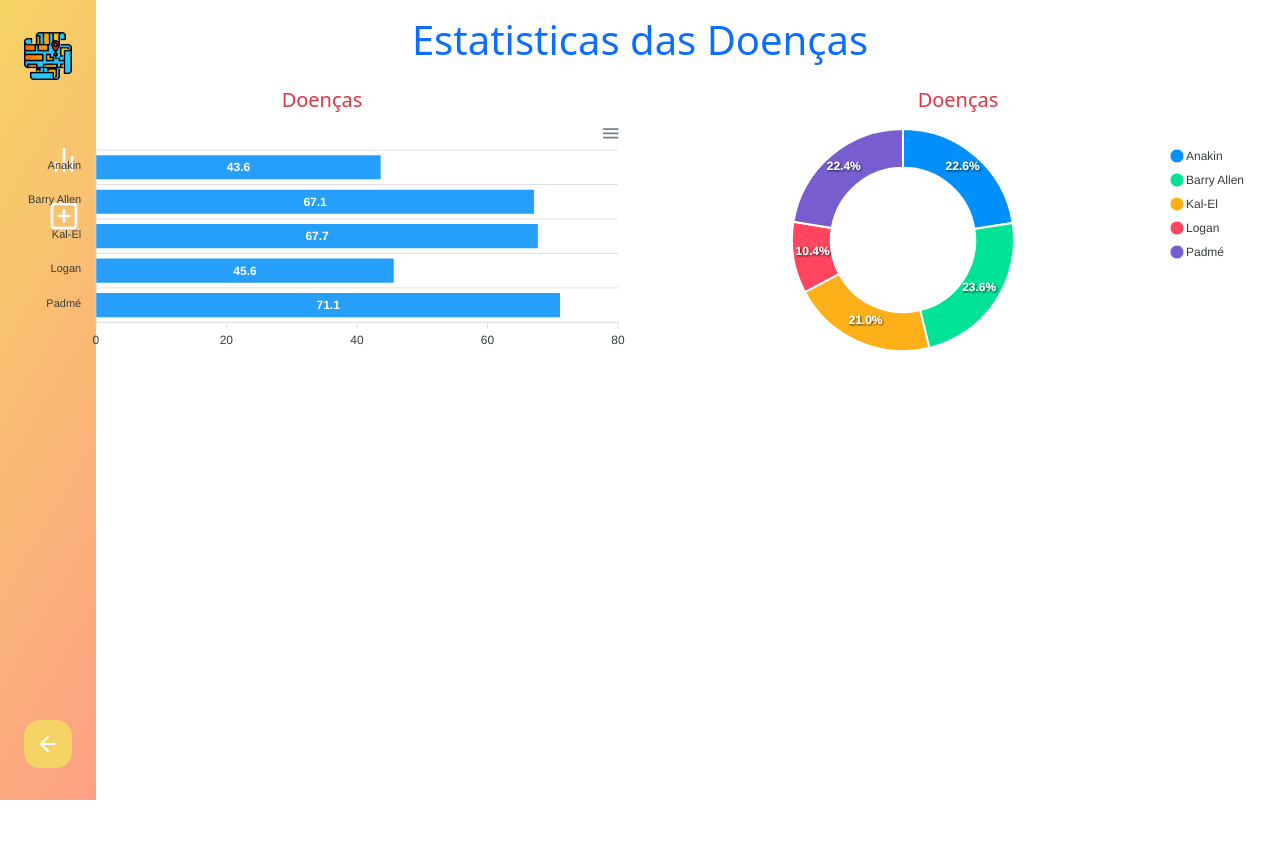
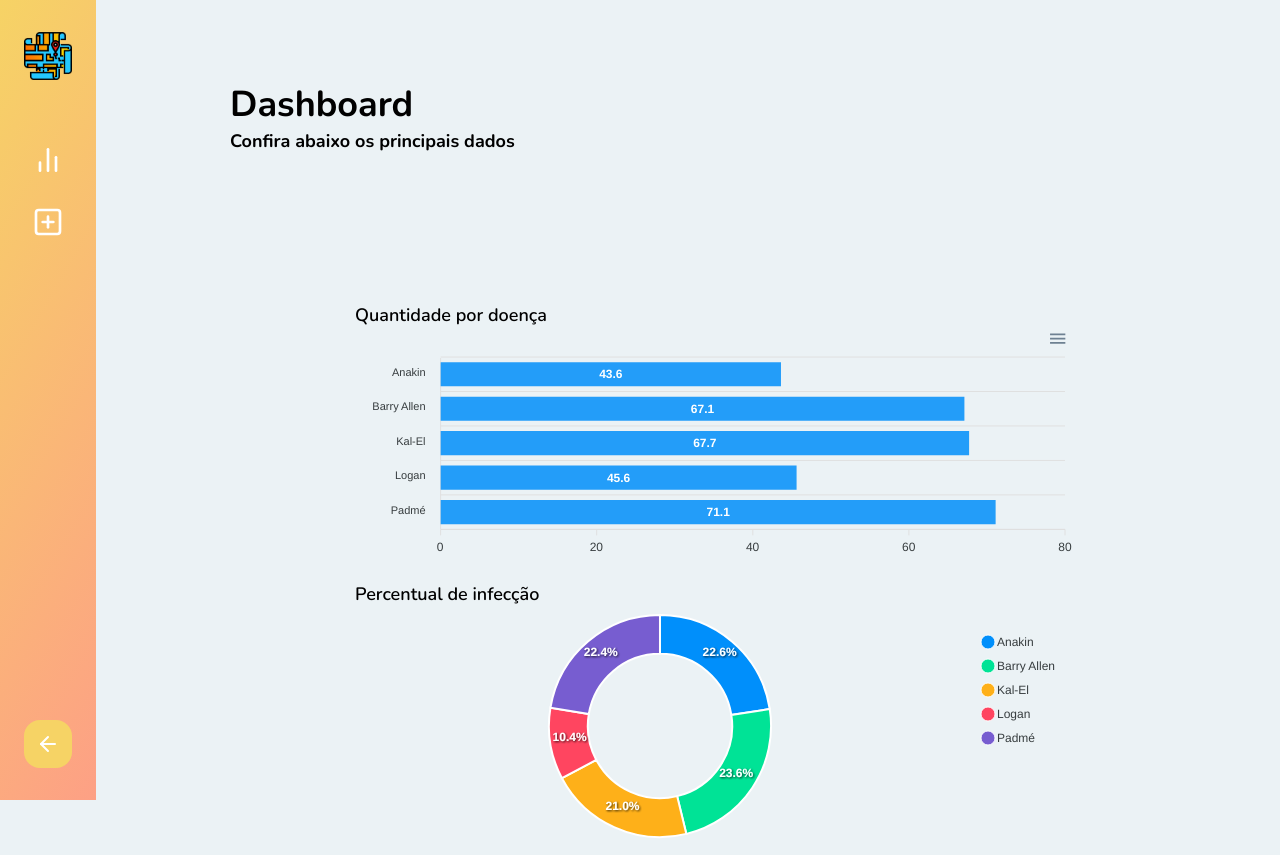
Before and after one commit to ViniciusRodrigues11/i-mappy, a React (Create React App) app: page /dashboard in a window 1280 px wide. Before the commit the page ends 800 px from the top, so only its background shows below. Built offline with nearby package versions, Linux system fonts and the light colour scheme; sample sign-in values are in the browser's storage.

Commit message:
removing bootstrap and fix dashboard css

```diff
--- a/package.json
+++ b/package.json
@@ -12,7 +12,6 @@
     "@types/react-dom": "^16.9.0",
     "apexcharts": "^3.26.3",
     "axios": "^0.20.0",
-    "bootstrap": "^5.0.1",
     "leaflet": "^1.7.1",
     "react": "^16.13.1",
     "react-apexcharts": "^1.3.9",
--- a/src/components/BarChart/index.tsx
+++ b/src/components/BarChart/index.tsx
@@ -35,6 +35,7 @@ const BarChart = () => {
             // tipo do gráfico
             type="bar"
             height="240"
+            style={{minWidth: 720}}
         />
     );
 }
--- a/src/components/DonutChart/index.tsx
+++ b/src/components/DonutChart/index.tsx
@@ -24,6 +24,7 @@ const DonutChart = () => {
             // tipo do gráfico
             type="donut"
             height="240"
+            style={{minWidth: 720}}
         />
     );
 }
--- a/src/index.tsx
+++ b/src/index.tsx
@@ -1,7 +1,6 @@
 import React from 'react';
 import ReactDOM from 'react-dom';
 import App from './App';
-import 'bootstrap/dist/css/bootstrap.css'
 
 
 ReactDOM.render(
--- a/src/pages/Dashboard.tsx
+++ b/src/pages/Dashboard.tsx
@@ -3,7 +3,7 @@ import BarChart from '../components/BarChart';
 import DonutChart from '../components/DonutChart';
 import Sidebar from '../components/Sidebar';
 
-import '../styles/pages/landing.css'
+import '../styles/pages/dash.css'
 
 //
 
@@ -12,34 +12,28 @@ import '../styles/pages/landing.css'
 function Landing() {
 
     return (
-        <>
+        <div className="container-dashboard">
 
             < Sidebar />
-            <div className="container_dash">
-                <h1 className="text-primary text-center py-3">Estatisticas das Doenças</h1>
-
-                <div className="row px-3">
-
-                    <div className="col-md-6">
-                        <h5 className="text-center text-danger">Doenças </h5>
+            <div className="container-charts">
+                <div className="titles">
+                    <h1>Dashboard</h1>
+                    <h4>Confira abaixo os principais dados</h4>
+                </div>
+                <div className="charts">
+                    <div>
+                        <p>Quantidade por doença</p>
                         <BarChart />
-
                     </div>
 
-
-                    <div className="col-md-6">
-                        <h5 className="text-center text-danger">Doenças</h5>
+                    <div>
+                        <p>Percentual de infecção</p>
                         <DonutChart />
                     </div>
 
-
                 </div>
-
             </div>
-
-
-
-        </>
+        </div>
     )
 }
 
--- a/src/styles/pages/dash.css
+++ b/src/styles/pages/dash.css
@@ -1,38 +1,26 @@
- /* @import url('https://fonts.googleapis.com/css2?family=Ubuntu:wght@300;400;500;700&display=swap');
- :root {
-     --color-primary: #FF8400;
- }
+.container-dashboard{
+    display: flex;
+    flex-direction: column;
+}
 
- html, body {
-     height: 100%;
-     font-family: "Ubuntu", sans-serif;
- }
+.titles{
+    margin-top: 80px;
+    margin-left: 80px;
+    color: black;
+}
 
- #root {
-     display: flex;
-     flex-direction: column;
-     height: 100%;
- } */
+.container-charts{
+    display: flex;
+    max-width: 90vw;
+    flex-wrap: wrap;
+    margin-left: 150px;
+}
 
- /* macete do flex */
-
- .content {
-     flex: 1 0 auto;
- }
-
- .footer {
-     flex-shrink: 0;
-     text-align: center;
- }
-
- .bg-primary {
-     background-color: var(--color-primary) !important;
- }
-
- .text-primary {
-     color: var(--color-primary) !important;
- }
-
- .container_dash {
-     max-width: 50%;
- }
+.charts{
+    margin-top: 150px;
+    justify-content: space-around;
+    display: flex;
+    flex-wrap: wrap;
+    width: 90vw;
+    color: black;
+}
```
